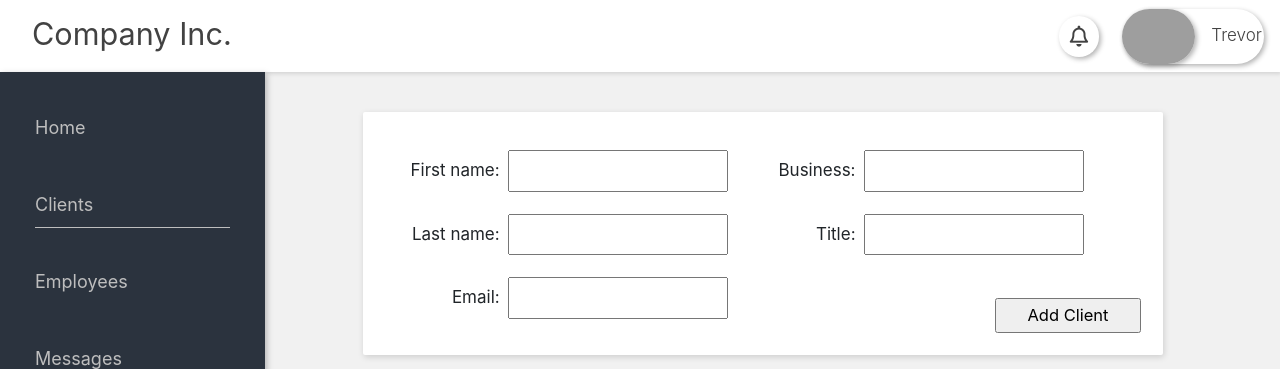
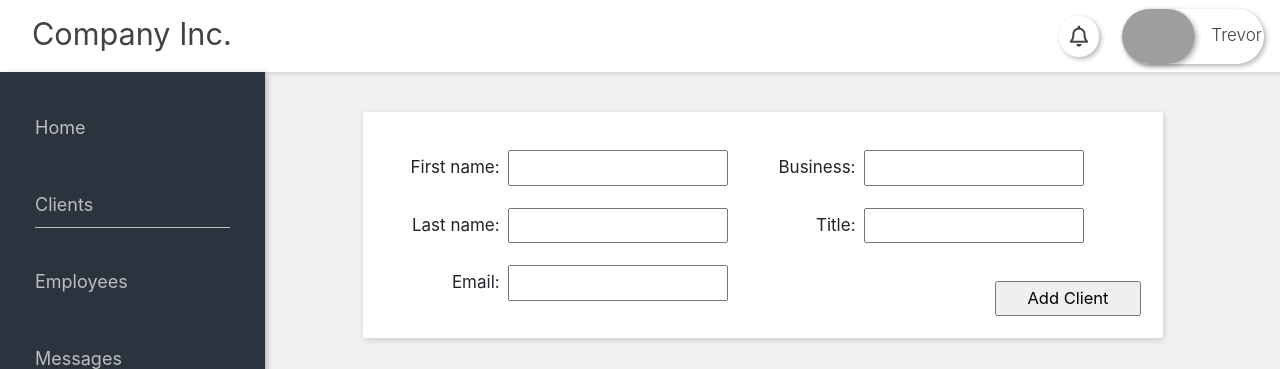
Before and after one commit to Zunnfix/nodb-wdl24-admin-panel, a React (Create React App) app: page / in a window 1280 px wide. Both pictures are taken after a click on the element "Clients". Shown: the top 369 px of the page. Built offline with nearby package versions, Linux system fonts and the light colour scheme; no server answers; grey boxes are pictures that could not be loaded.

Commit message:
minor fixes

```diff
--- a/src/AppStyle.css
+++ b/src/AppStyle.css
@@ -206,7 +206,7 @@ nav {
   flex-direction: column;
   overflow: scroll;
   overflow-x: hidden;
-  height: 53vh;
+  height: 54.8vh;
 }
 
 .client-card, .client-add-card, .message-card {
@@ -226,6 +226,7 @@ nav {
 
 .client-add-card {
   margin-bottom: 40px;
+  max-height: ;
 }
 
 .value-key {
@@ -237,7 +238,7 @@ nav {
 }
 
 .input-section {
-  padding: 6px;
+  padding: 3px;
   margin-left: 4px;
   width: 220px;
 }
@@ -246,16 +247,15 @@ nav {
   display: flex;
   flex-direction: column;
   text-align: right;
+  max-height: 150px;
 }
 
 .client-add-form-group1 {
   margin-left: 14px;
-  max-height: 167px;
 }
 
 .client-add-form-group2 {
   margin-left: 50px;
-  max-height: 167px;
 }
 
 .label-total {
@@ -321,7 +321,7 @@ nav {
 .message-card-group {
   overflow: scroll;
   overflow-x: hidden;
-  height: 82.5vh;
+  height: 82.1vh;
   width: 820px;
 }
 
```
